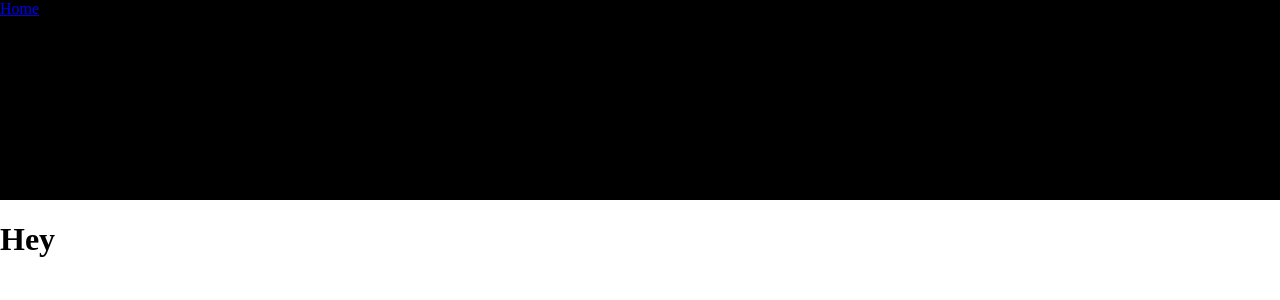
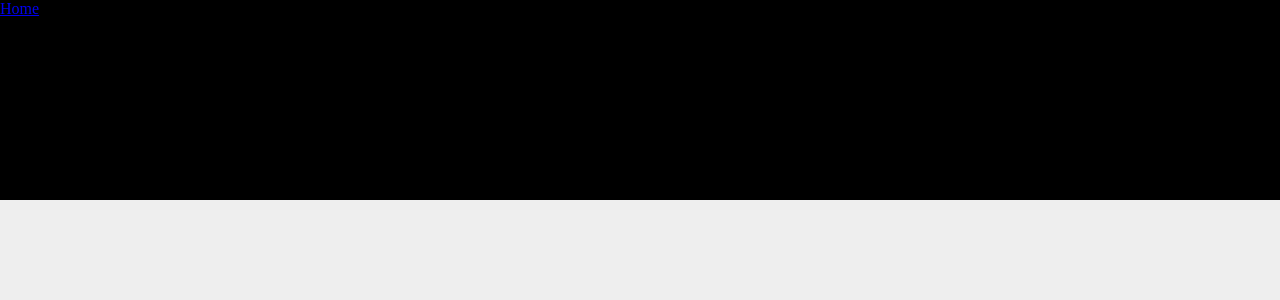
Before and after one commit to AlexDuthie/AlexDuthie.github.io, a Vue app: page / in a window 1280 px wide. Shown: the top 300 px of the page. Built offline with nearby package versions, Linux system fonts and the light colour scheme.

Commit message:
App.vue styling

```diff
--- a/src/App.vue
+++ b/src/App.vue
@@ -15,5 +15,10 @@ export default {
 }
 </script>
 
-<style scoped>
+<style>
+main {
+  height: 100%;
+  width: 100%;
+  background-color: #eee;
+}
 </style>
--- a/src/views/Home.vue
+++ b/src/views/Home.vue
@@ -1,7 +1,4 @@
 <template>
-  <main>
-    <h1>Hey</h1>
-  </main>
 </template>
 
 <script>
```
Also changed, not shown: src/assets/logo.png.
